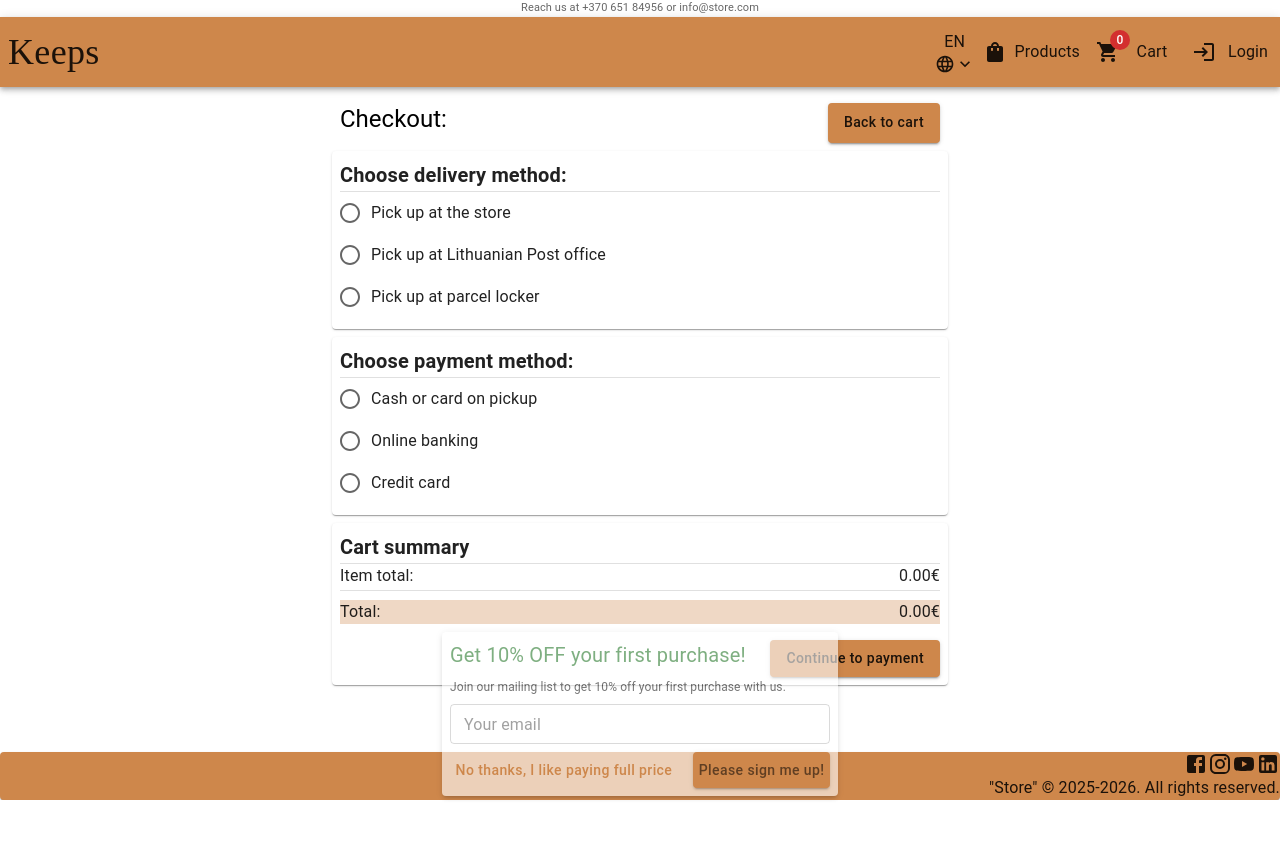
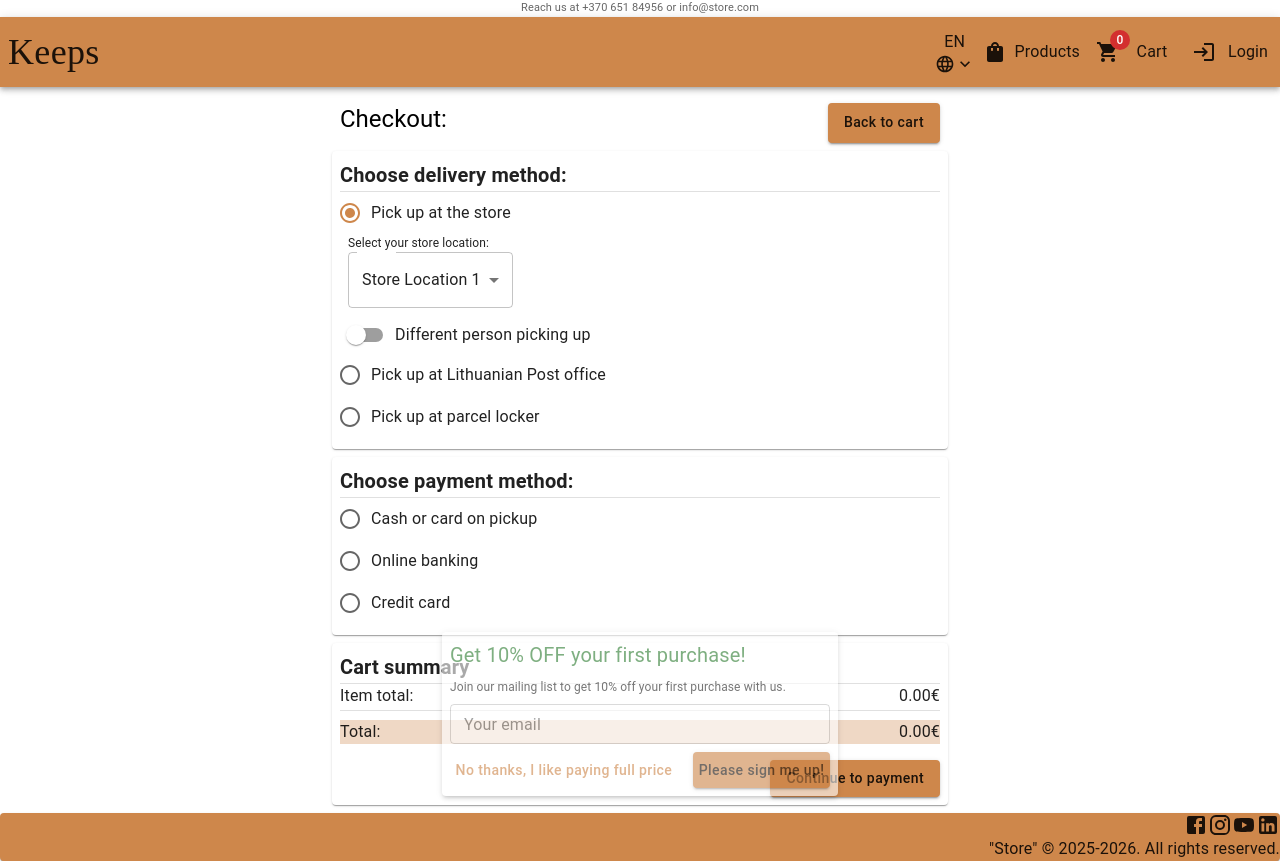
Before and after one commit to Nirtautas/BA-Usability-study-website-educational-website-fork, a Next.js app: page /en/checkout in a window 1280 px wide. Before the commit the page ends 800 px from the top, so only its background shows below. Built offline with nearby package versions, Linux system fonts and the light colour scheme; what @mui/material-nextjs would draw is missing.

Commit message:
Delivery selection

```diff
--- a/src/components/pages/checkoutPage/checkoutPage.tsx
+++ b/src/components/pages/checkoutPage/checkoutPage.tsx
@@ -3,6 +3,8 @@
 import SubheadingBold from "@/components/shared/subheadingBold";
 import { useCart } from "@/data/cartContext";
 import { getPageUrl } from "@/data/constants";
+import { storeLocations } from "@/data/entityData";
+import { DeliveryInfo } from "@/data/types";
 import { useRouter } from "@/i18n/navigation";
 import { Box, Button, Divider, Paper, Stack, Typography } from "@mui/material";
 import { useState } from "react";
@@ -15,7 +17,7 @@ const CheckoutPage = () => {
   const cartContext = useCart();
   const cartItems = cartContext?.getFullCartItems();
 
-  const [delivery, setDelivery] = useState("");
+  const [deliveryInfo, setDeliveryInfo] = useState<DeliveryInfo>({ deliveryMethod: "store", locationId: storeLocations[0]?.id, differentPersonPickUp: false });
   const [payment, setPayment] = useState("");
   const [bankValue, setBankValue] = useState("");
 
@@ -26,7 +28,7 @@ const CheckoutPage = () => {
     e.preventDefault();
     let hasError = false;
 
-    if (!delivery) {
+    if (!deliveryInfo.deliveryMethod) {
       setDeliveryError("Delivery option is required!");
       hasError = true;
     } else {
@@ -63,7 +65,7 @@ const CheckoutPage = () => {
         <Paper sx={{ width: 600, padding: 1 }}>
           <SubheadingBold headingText="Choose delivery method:" />
           <Divider />
-          <DeliverySelection value={delivery} setValue={setDelivery} error={deliveryError} />
+          <DeliverySelection deliveryInfo={deliveryInfo} setDeliveryInfo={setDeliveryInfo} error={deliveryError} />
         </Paper>
         <Paper sx={{ width: 600, padding: 1 }}>
           <SubheadingBold headingText="Choose payment method:" />
--- a/src/components/pages/checkoutPage/deliverySelection.tsx
+++ b/src/components/pages/checkoutPage/deliverySelection.tsx
@@ -1,21 +1,60 @@
 "use client";
 
-import { Box, FormControl, FormControlLabel, FormHelperText, Radio, RadioGroup } from "@mui/material";
+import { parcelLockerLocations, postOfficeLocations, storeLocations } from "@/data/entityData";
+import { DeliveryInfo } from "@/data/types";
+import { Box, FormControl, FormControlLabel, FormHelperText, Radio, RadioGroup, SelectChangeEvent, Stack } from "@mui/material";
+import LockerDeliverySelection from "./lockerDeliverySelection";
+import PostDeliverySelection from "./postDeliverySelection";
+import StoreDeliverySelection from "./storeDeliveryFields";
 
 type Props = {
-  value: string;
-  setValue: (val: string) => void;
+  deliveryInfo: DeliveryInfo;
+  setDeliveryInfo: (info: DeliveryInfo) => void;
   error?: string;
 };
 
-const DeliverySelection = ({ value, setValue, error }: Props) => {
+const DeliverySelection = ({ deliveryInfo, setDeliveryInfo, error }: Props) => {
+  const handleDeliveryMethodChange = (event: SelectChangeEvent) => {
+    switch (event.target.value) {
+      case "store":
+        setDeliveryInfo({ deliveryMethod: event.target.value, locationId: storeLocations[0]?.id, differentPersonPickUp: false });
+      case "post":
+        setDeliveryInfo({ deliveryMethod: event.target.value, locationId: postOfficeLocations[0]?.id, consigneeName: "", phoneNumber: "" });
+      case "locker":
+        setDeliveryInfo({ deliveryMethod: event.target.value, locationId: parcelLockerLocations[0]?.id, consigneeName: "", phoneNumber: "" });
+    }
+  };
+
+  const handleDeliveryLocationChange = (event: SelectChangeEvent) => {
+    setDeliveryInfo({ ...deliveryInfo, locationId: parseInt(event.target.value) });
+  };
+
   return (
     <Box>
       <FormControl required fullWidth>
-        <RadioGroup value={value} name="delivery" onChange={(e) => setValue(e.target.value)}>
-          <FormControlLabel value="store" control={<Radio />} label="Pick up at the store" />
-          <FormControlLabel value="post" control={<Radio />} label="Pick up at Lithuanian Post office" />
-          <FormControlLabel value="locker" control={<Radio />} label="Pick up at parcel locker" />
+        <RadioGroup value={deliveryInfo.deliveryMethod} name="deliveryMethod" onChange={handleDeliveryMethodChange}>
+          <Stack>
+            <FormControlLabel value="store" control={<Radio />} label="Pick up at the store" />
+
+            {deliveryInfo.deliveryMethod === "store" && (
+              <StoreDeliverySelection deliveryInfo={deliveryInfo} setDeliveryInfo={setDeliveryInfo} handleDeliveryLocationChange={handleDeliveryLocationChange} />
+            )}
+          </Stack>
+
+          <Stack>
+            <FormControlLabel value="post" control={<Radio />} label="Pick up at Lithuanian Post office" />
+
+            {deliveryInfo.deliveryMethod === "post" && (
+              <PostDeliverySelection deliveryInfo={deliveryInfo} setDeliveryInfo={setDeliveryInfo} handleDeliveryLocationChange={handleDeliveryLocationChange} />
+            )}
+          </Stack>
+          <Stack>
+            <FormControlLabel value="locker" control={<Radio />} label="Pick up at parcel locker" />
+
+            {deliveryInfo.deliveryMethod === "locker" && (
+              <LockerDeliverySelection deliveryInfo={deliveryInfo} setDeliveryInfo={setDeliveryInfo} handleDeliveryLocationChange={handleDeliveryLocationChange} />
+            )}
+          </Stack>
         </RadioGroup>
         <FormHelperText error={error?.length != 0}>{error}</FormHelperText>
       </FormControl>
--- /dev/null
+++ b/src/components/pages/checkoutPage/lockerDeliverySelection.tsx
@@ -0,0 +1,48 @@
+"use client";
+
+import { parcelLockerLocations } from "@/data/entityData";
+import { DeliveryInfo } from "@/data/types";
+import { Box, MenuItem, Select, SelectChangeEvent, Stack, TextField, Typography } from "@mui/material";
+
+type Props = {
+  deliveryInfo: DeliveryInfo;
+  setDeliveryInfo: (info: DeliveryInfo) => void;
+  handleDeliveryLocationChange?: (event: SelectChangeEvent) => void;
+};
+
+const LockerDeliverySelection = ({ deliveryInfo, setDeliveryInfo, handleDeliveryLocationChange }: Props) => {
+  return (
+    <Stack direction="column" gap={1} paddingLeft={1}>
+      <Box>
+        <Typography fontSize={12}>Select your parcel locker location:</Typography>
+        <Select labelId="parcelLockerLocationLabel" id="parcelLockerLocationSelect" value={deliveryInfo.locationId?.toString()} label="Age" onChange={handleDeliveryLocationChange}>
+          {parcelLockerLocations.map((location) => (
+            <MenuItem key={location.id} value={location.id.toString()}>
+              {location.locationName}
+            </MenuItem>
+          ))}
+        </Select>
+      </Box>
+      <TextField
+        id="outlined-basic"
+        label="Your full name"
+        size="small"
+        variant="outlined"
+        required
+        value={deliveryInfo.consigneeName || ""}
+        onChange={(e) => setDeliveryInfo({ ...deliveryInfo, consigneeName: e.target.value })}
+      />
+      <TextField
+        id="outlined-basic"
+        label="Your phone number"
+        size="small"
+        variant="outlined"
+        required
+        value={deliveryInfo.phoneNumber || ""}
+        onChange={(e) => setDeliveryInfo({ ...deliveryInfo, phoneNumber: e.target.value })}
+      />
+    </Stack>
+  );
+};
+
+export default LockerDeliverySelection;
--- /dev/null
+++ b/src/components/pages/checkoutPage/postDeliverySelection.tsx
@@ -0,0 +1,48 @@
+"use client";
+
+import { postOfficeLocations } from "@/data/entityData";
+import { DeliveryInfo } from "@/data/types";
+import { Box, MenuItem, Select, SelectChangeEvent, Stack, TextField, Typography } from "@mui/material";
+
+type Props = {
+  deliveryInfo: DeliveryInfo;
+  setDeliveryInfo: (info: DeliveryInfo) => void;
+  handleDeliveryLocationChange?: (event: SelectChangeEvent) => void;
+};
+
+const PostDeliverySelection = ({ deliveryInfo, setDeliveryInfo, handleDeliveryLocationChange }: Props) => {
+  return (
+    <Stack direction="column" gap={1} paddingLeft={1}>
+      <Box>
+        <Typography fontSize={12}>Select your post office location:</Typography>
+        <Select labelId="postOfficeLocationLabel" id="postOfficeLocationSelect" value={deliveryInfo.locationId?.toString()} label="Age" onChange={handleDeliveryLocationChange}>
+          {postOfficeLocations.map((location) => (
+            <MenuItem key={location.id} value={location.id.toString()}>
+              {location.locationName}
+            </MenuItem>
+          ))}
+        </Select>
+      </Box>
+      <TextField
+        id="outlined-basic"
+        label="Your full name"
+        size="small"
+        variant="outlined"
+        required
+        value={deliveryInfo.consigneeName || ""}
+        onChange={(e) => setDeliveryInfo({ ...deliveryInfo, consigneeName: e.target.value })}
+      />
+      <TextField
+        id="outlined-basic"
+        label="Your phone number"
+        size="small"
+        variant="outlined"
+        required
+        value={deliveryInfo.phoneNumber || ""}
+        onChange={(e) => setDeliveryInfo({ ...deliveryInfo, phoneNumber: e.target.value })}
+      />
+    </Stack>
+  );
+};
+
+export default PostDeliverySelection;
--- /dev/null
+++ b/src/components/pages/checkoutPage/storeDeliveryFields.tsx
@@ -0,0 +1,34 @@
+"use client";
+
+import { storeLocations } from "@/data/entityData";
+import { DeliveryInfo } from "@/data/types";
+import { Box, FormControlLabel, MenuItem, Select, SelectChangeEvent, Stack, Switch, Typography } from "@mui/material";
+
+type Props = {
+  deliveryInfo: DeliveryInfo;
+  setDeliveryInfo: (info: DeliveryInfo) => void;
+  handleDeliveryLocationChange?: (event: SelectChangeEvent) => void;
+};
+
+const StoreDeliverySelection = ({ deliveryInfo, setDeliveryInfo, handleDeliveryLocationChange }: Props) => {
+  return (
+    <Stack direction="column" gap={1} paddingLeft={1}>
+      <Box>
+        <Typography fontSize={12}>Select your store location:</Typography>
+        <Select labelId="storeLocationLabel" id="storeLocationSelect" value={deliveryInfo.locationId?.toString()} label="Age" onChange={handleDeliveryLocationChange}>
+          {storeLocations.map((location) => (
+            <MenuItem key={location.id} value={location.id.toString()}>
+              {location.locationName}
+            </MenuItem>
+          ))}
+        </Select>
+      </Box>
+      <FormControlLabel
+        control={<Switch checked={deliveryInfo.differentPersonPickUp} onChange={(e) => setDeliveryInfo({ ...deliveryInfo, differentPersonPickUp: e.target.checked })} />}
+        label="Different person picking up"
+      />
+    </Stack>
+  );
+};
+
+export default StoreDeliverySelection;
--- a/src/data/entityData.ts
+++ b/src/data/entityData.ts
@@ -1,5 +1,5 @@
 import { placeholderImageLink } from "./constants";
-import { Bank, Product, ProductType } from "./types";
+import { Bank, DeliveryLocation, Product, ProductType } from "./types";
 
 export const products: Product[] = [
   {
@@ -50,23 +50,73 @@ export const products: Product[] = [
 
 export const banks: Bank[] = [
   {
+    id: 1,
     name: "Bank 1",
     picturePath: placeholderImageLink
   },
   {
+    id: 2,
     name: "Bank 2",
     picturePath: placeholderImageLink
   },
   {
+    id: 3,
     name: "Bank 3",
     picturePath: placeholderImageLink
   },
   {
+    id: 4,
     name: "Bank 4",
     picturePath: placeholderImageLink
   },
   {
+    id: 5,
     name: "Bank 5",
     picturePath: placeholderImageLink
   },
 ];
+
+export const storeLocations: DeliveryLocation[] = [
+  {
+    id: 1,
+    locationName: "Store Location 1"
+  },
+  {
+    id: 2,
+    locationName: "Store Location 2"
+  },
+  {
+    id: 3,
+    locationName: "Store Location 3"
+  }
+];
+
+export const postOfficeLocations: DeliveryLocation[] = [
+  {
+    id: 1,
+    locationName: "Post Office Location 1"
+  },
+  {
+    id: 2,
+    locationName: "Post Office Location 2"
+  },
+  {
+    id: 3,
+    locationName: "Post Office Location 3"
+  }
+];
+
+export const parcelLockerLocations: DeliveryLocation[] = [
+  {
+    id: 1,
+    locationName: "Parcel Locker Location 1"
+  },
+  {
+    id: 2,
+    locationName: "Parcel Locker Location 2"
+  },
+  {
+    id: 3,
+    locationName: "Parcel Locker Location 3"
+  }
+];
```
Also changed, not shown: src/data/types.ts (+16 -0 lines).
